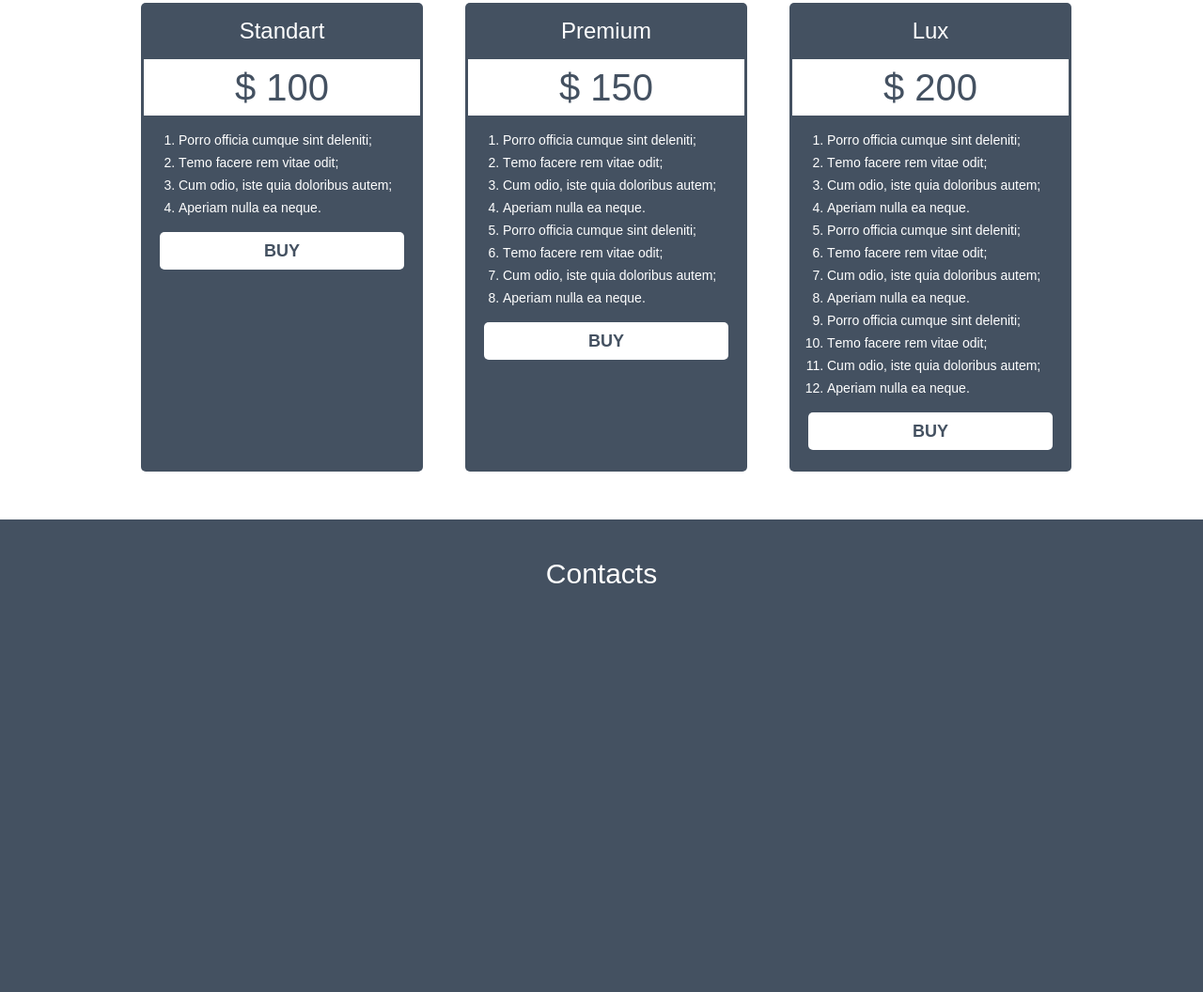
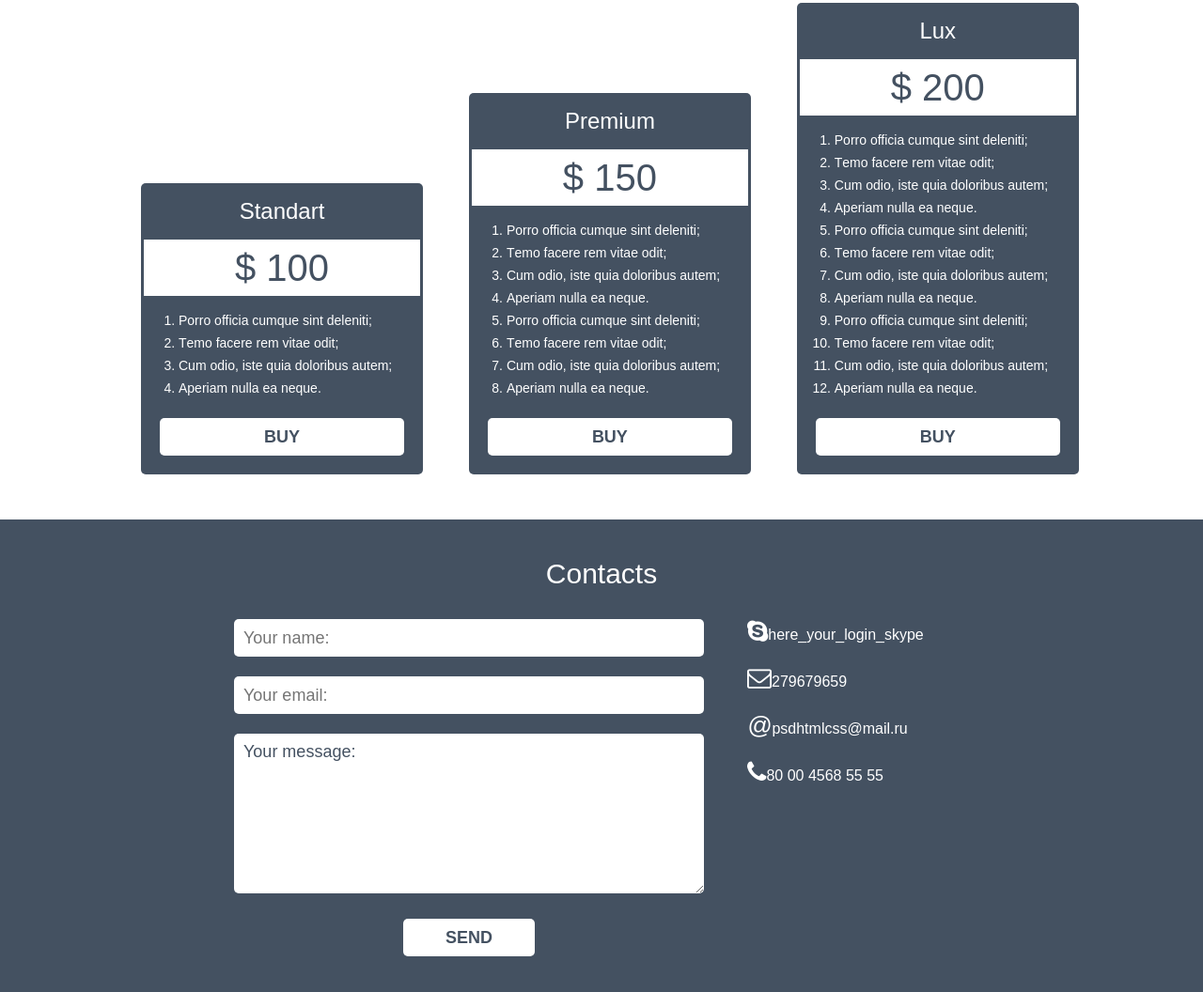
Before and after one commit to johnyrunman/landingpage2, a plain HTML site: page index.html in a window 1280 px wide. Shown: the part 2099-3155 px from the top of the page at 94% size. Drawn offline with Linux system fonts and the light colour scheme.

Commit message:
add some data and styles

```diff
--- a/css/sass/main.sass
+++ b/css/sass/main.sass
@@ -181,8 +181,8 @@ footer
 
 .buy
 	.column
-		float: left
-		height: 499px
+		display: inline-block
+		vertical-align: bottom
 		width: 300px
 		margin-right: 45px
 		background: $blue-color
@@ -203,6 +203,8 @@ footer
 		margin-left: 3px
 		width: 294px
 		background-color: #FFF
+	ol
+		margin-bottom: 0
 	li
 		font-size: 14px
 		color: #fff
@@ -210,7 +212,7 @@ footer
 	button
 		height: 40px
 		width: 260px
-		margin: 0 20px
+		margin: 20px
 		border-radius: 5px
 		border: none
 		background: #fff
@@ -218,3 +220,58 @@ footer
 		font-size: 18px;
 		font-weight: bold;
 		line-height: 18px;
+
+footer
+	.feedback
+		height: 300px
+		float: left
+		width: 500px
+		text-align: center
+		margin-left: 249px
+		input
+			padding-left: 10px
+			height: 40px
+			width: 500px
+			margin: 0 0 21px 0
+			border-radius: 5px
+			border: none
+			background: #fff
+			color: $blue-color
+			font-size: 18px
+			line-height: 18px
+		textarea
+			margin: 0
+			padding: 10px
+			height: 170px
+			width: 500px
+			border-radius: 5px
+			border: none
+			background: #fff
+			color: $blue-color
+			font-size: 18px
+			line-height: 18px
+		button
+			text-align: center
+			height: 40px
+			width: 140px
+			margin: 21px 0
+			border-radius: 5px
+			border: none
+			background: #fff
+			color: $blue-color
+			font-size: 18px;
+			font-weight: bold;
+			line-height: 18px;
+	.soc
+		width: 300px
+		height: 300px
+		float: left
+		p
+			vertical-align: bottom
+			margin: 0 0 0 46px
+			color: #fff
+			font-size: 16px
+			line-height: 26px
+		i
+			color: #fff
+			font-size: 26px
--- a/index.html
+++ b/index.html
@@ -154,7 +154,7 @@
 
 		<div class="prices">
 
-			<div class="column">
+			<div class="column first">
 				<h3>Standart</h3>
 				<div class="price">
 					<h1>$ 100</h1>
@@ -214,13 +214,28 @@
 				</button>
 			</div>
 
-
 		</div>
 
 	</section>
 
 	<footer>
 		<h2>Contacts</h2>
+		<div class="feedback">
+			<form >
+				<input type="text" placeholder="Your name:">
+				<input type="text" placeholder="Your email:">
+				<textarea name="message" rows="10" cols="30">Your message:</textarea>
+				<button>SEND</button>
+			</form>
+		</div>
+
+
+		<div class="soc">
+			<p><i class="fa fa-skype"></i>here_your_login_skype</p><br>
+			<p><i class="fa fa-envelope-o"></i>279679659</p><br>
+			<p><i>@</i>psdhtmlcss@mail.ru</p><br>
+			<p><i class="fa fa-phone"></i>80 00 4568 55 55</p>
+		</div>
 	</footer>
 
 	<div class="hidden"></div>
```
Also changed, not shown: css/main.css. Lines whose indentation alone changed are shown as unchanged.
